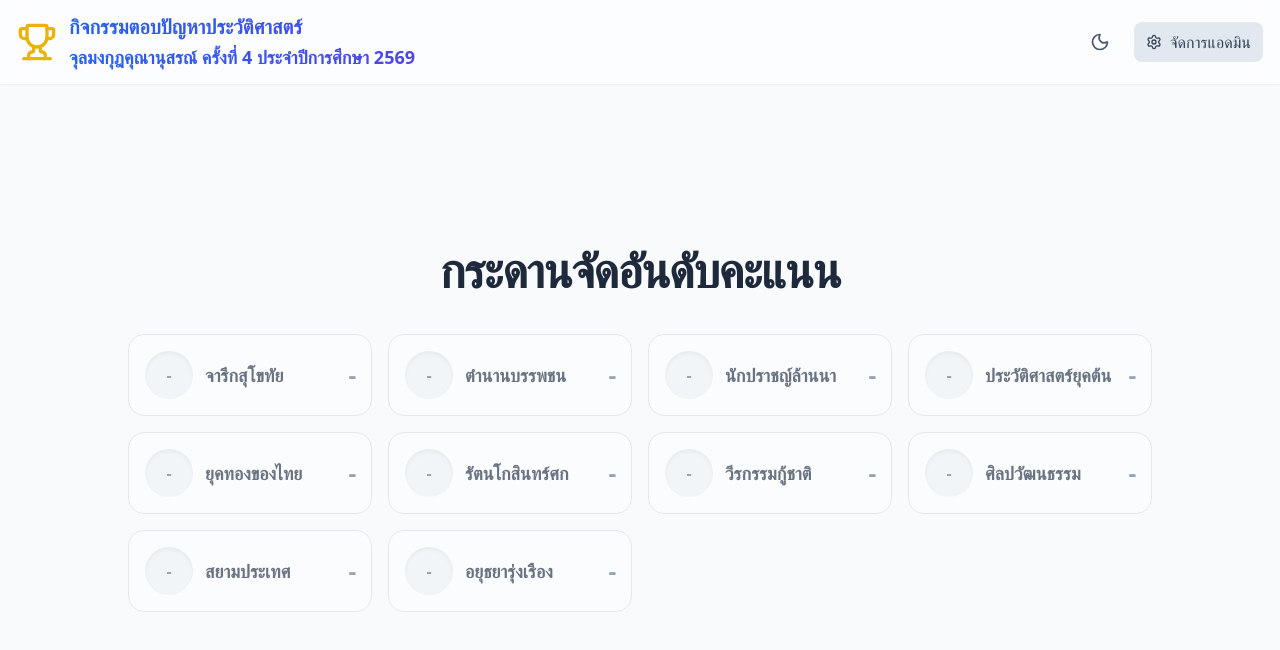
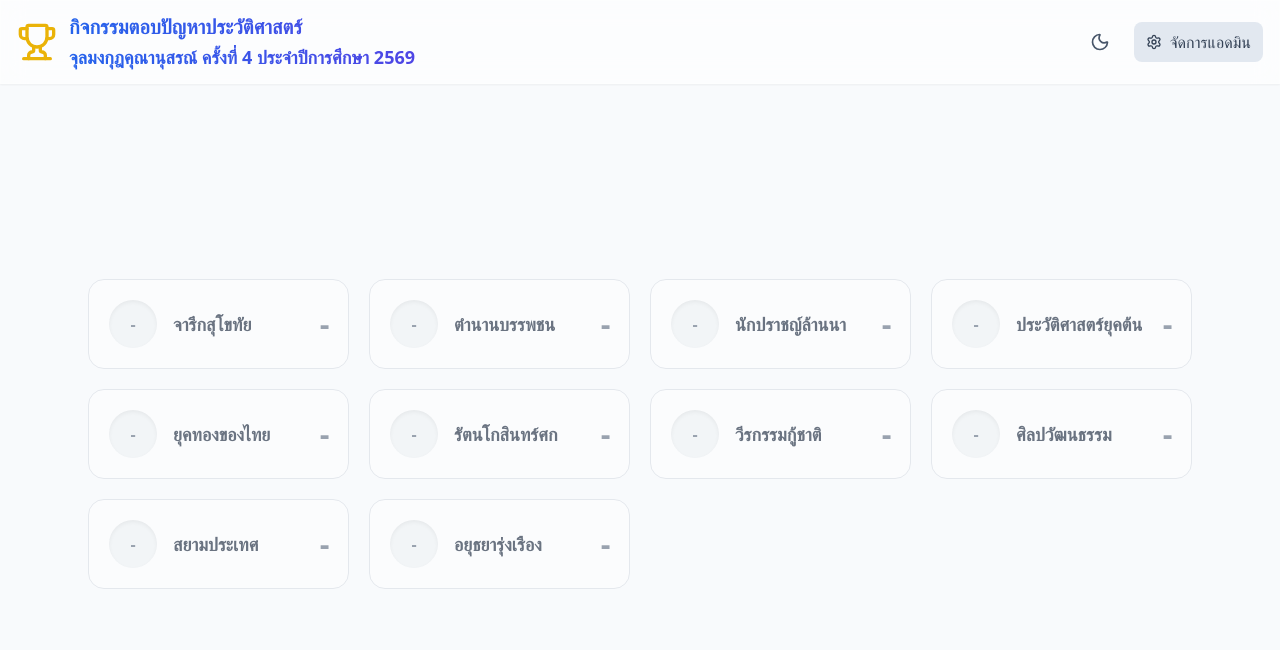
Before and after one commit to phongampaidh-cpu/leaderboard, a React (Vite) app: page / in a window 1280 px wide. Shown: the top 650 px of the page. Built offline with nearby package versions, Linux system fonts and the light colour scheme.

Commit message:
Update App.jsx

```diff
--- a/src/App.jsx
+++ b/src/App.jsx
@@ -4,29 +4,45 @@ import {
   RefreshCcw, Moon, Sun, ArrowLeft, PartyPopper
 } from 'lucide-react';
 
-// เพิ่มคอมโพเนนต์กราฟิกเด็กนักเรียน (SVG) สำหรับแอนิเมชันกระโดด
+// คอมโพเนนต์กราฟิกเด็กนักเรียน (ปรับให้มีความน่ารักสมจริง และใส่ชุดนักเรียน)
 const StudentMascot = ({ className }) => (
   <svg className={className} viewBox="0 0 100 100" fill="none" xmlns="http://www.w3.org/2000/svg">
-    <g transform="translate(0, 10)">
-      {/* Arms */}
-      <path d="M30 55 Q20 30 15 20" stroke="#fed7aa" strokeWidth="8" strokeLinecap="round" />
-      <path d="M70 55 Q80 30 85 20" stroke="#fed7aa" strokeWidth="8" strokeLinecap="round" />
+    <g transform="translate(0, 5)">
+      {/* Arms (Raised up for celebration) */}
+      <path d="M25 55 C 15 45, 10 25, 20 15" stroke="#FDBA74" strokeWidth="7" strokeLinecap="round" />
+      <path d="M75 55 C 85 45, 90 25, 80 15" stroke="#FDBA74" strokeWidth="7" strokeLinecap="round" />
+
+      {/* Hands */}
+      <circle cx="20" cy="15" r="5" fill="#FDBA74" />
+      <circle cx="80" cy="15" r="5" fill="#FDBA74" />
+
       {/* Shirt */}
-      <rect x="35" y="45" width="30" height="30" rx="8" fill="#ffffff" stroke="#e2e8f0" strokeWidth="2" />
-      <path d="M35 45 L50 55 L65 45" stroke="#cbd5e1" strokeWidth="2" fill="none" strokeLinecap="round" strokeLinejoin="round" />
-      <path d="M50 45 L50 75" stroke="#cbd5e1" strokeWidth="2" strokeLinecap="round" fill="none" />
+      <path d="M30 45 Q 50 35 70 45 L 75 80 Q 50 90 25 80 Z" fill="#F8FAFC" stroke="#E2E8F0" strokeWidth="2" />
+
+      {/* Shirt Collar */}
+      <path d="M38 43 L 50 55 L 62 43" stroke="#CBD5E1" strokeWidth="2" fill="#F1F5F9" strokeLinejoin="round" />
+
+      {/* Tie */}
+      <path d="M47 55 L 53 55 L 55 75 L 50 82 L 45 75 Z" fill="#1D4ED8" />
+
       {/* Head */}
-      <circle cx="50" cy="30" r="18" fill="#fed7aa" />
-      {/* Hair */}
-      <path d="M32 30 C32 5, 68 5, 68 30 C68 18, 32 18, 32 30 Z" fill="#1f2937" />
-      {/* Eyes */}
-      <path d="M41 28 Q44 24 47 28" stroke="#1f2937" strokeWidth="2.5" strokeLinecap="round" fill="none" />
-      <path d="M53 28 Q56 24 59 28" stroke="#1f2937" strokeWidth="2.5" strokeLinecap="round" fill="none" />
-      {/* Mouth */}
-      <path d="M43 34 Q50 42 57 34" stroke="#1f2937" strokeWidth="2" strokeLinecap="round" fill="#ef4444" />
+      <circle cx="50" cy="28" r="21" fill="#FDBA74" />
+
+      {/* Hair (Neat student haircut) */}
+      <path d="M26 28 C 26 -5, 74 -5, 74 28 C 74 15, 26 15, 26 28 Z" fill="#1E293B" />
+      <path d="M26 25 Q 30 15 40 12" stroke="#1E293B" strokeWidth="3" strokeLinecap="round" />
+
+      {/* Eyes (Sparkly happy eyes) */}
+      <path d="M39 25 Q 42.5 20 46 25" stroke="#1E293B" strokeWidth="3" strokeLinecap="round" fill="none" />
+      <path d="M54 25 Q 57.5 20 61 25" stroke="#1E293B" strokeWidth="3" strokeLinecap="round" fill="none" />
+
+      {/* Mouth (Happy open mouth) */}
+      <path d="M42 32 Q 50 44 58 32" fill="#EF4444" />
+      <path d="M45 32 Q 50 38 55 32" fill="#FCA5A5" /> {/* Tongue */}
+
       {/* Cheeks */}
-      <circle cx="39" cy="34" r="3" fill="#f87171" opacity="0.5" />
-      <circle cx="61" cy="34" r="3" fill="#f87171" opacity="0.5" />
+      <circle cx="36" cy="32" r="4.5" fill="#F87171" opacity="0.6" />
+      <circle cx="64" cy="32" r="4.5" fill="#F87171" opacity="0.6" />
     </g>
   </svg>
 );
@@ -38,7 +54,6 @@ const App = () => {
     if (saved) {
       return JSON.parse(saved);
     }
-    // ข้อมูลเริ่มต้นสำหรับทดสอบ
     return [
       { id: '1', name: 'ประวัติศาสตร์ยุคต้น', score: 0 },
       { id: '2', name: 'สยามประเทศ', score: 0 },
@@ -69,7 +84,6 @@ const App = () => {
     return localStorage.getItem('bmpn_celebrate') === 'true';
   });
 
-  // State สำหรับเก็บรายชื่อทีมที่กำลังมีแอนิเมชันเด็กนักเรียนกระโดด
   const [animatingTeams, setAnimatingTeams] = useState(new Set());
   const prevTeamsRef = useRef(teams);
 
@@ -150,7 +164,6 @@ const App = () => {
         return next;
       });
 
-      // หน่วงเวลาเคลียร์แอนิเมชัน 2.5 วินาที
       setTimeout(() => {
         setAnimatingTeams(prev => {
           const next = new Set(prev);
@@ -174,7 +187,6 @@ const App = () => {
   }, [darkMode]);
 
   // === Helper Functions ===
-  // จัดเรียงทีมตามคะแนน (มากไปน้อย) และถ้าคะแนนเท่ากัน เรียงตามตัวอักษร ก-ฮ
   const sortedTeams = [...teams].sort((a, b) => {
     if (b.score === a.score) {
       return a.name.localeCompare(b.name, 'th');
@@ -217,7 +229,7 @@ const App = () => {
   const updateScore = (id, amount) => {
     setTeams(teams.map(t => {
       if (t.id === id) {
-        return { ...t, score: Math.max(0, t.score + amount) }; // ป้องกันคะแนนติดลบ
+        return { ...t, score: Math.max(0, t.score + amount) };
       }
       return t;
     }));
@@ -231,9 +243,6 @@ const App = () => {
 
   // === สไตล์ CSS เพิ่มเติม ===
   const customStyles = `
-    .flip-list-move {
-      transition: transform 0.5s cubic-bezier(0.4, 0, 0.2, 1);
-    }
     .glass-panel {
       background: rgba(255, 255, 255, 0.6);
       backdrop-filter: blur(12px);
@@ -252,14 +261,14 @@ const App = () => {
       animation: fadeInUp 0.6s cubic-bezier(0.16, 1, 0.3, 1) forwards;
     }
 
-    /* แอนิเมชันเด็กนักเรียนกระโดด */
+    /* แอนิเมชันเด็กนักเรียนกระโดดแบบสมจริงและน่ารักขึ้น */
     @keyframes studentPop {
-      0% { transform: translateX(-50%) translateY(100px) scale(0.8); opacity: 0; }
-      15% { transform: translateX(-50%) translateY(-25px) scale(1.1); opacity: 1; }
-      30% { transform: translateX(-50%) translateY(5px) scale(1); opacity: 1; }
-      45% { transform: translateX(-50%) translateY(-20px) scale(1.05); opacity: 1; }
-      60% { transform: translateX(-50%) translateY(5px) scale(1); opacity: 1; }
-      75% { transform: translateX(-50%) translateY(-15px) scale(1.02); opacity: 1; }
+      0% { transform: translateX(-50%) translateY(100px) scale(0.6) rotate(0deg); opacity: 0; }
+      15% { transform: translateX(-50%) translateY(-35px) scale(1.15) rotate(-6deg); opacity: 1; }
+      30% { transform: translateX(-50%) translateY(10px) scale(0.95) rotate(4deg); opacity: 1; }
+      45% { transform: translateX(-50%) translateY(-25px) scale(1.05) rotate(-3deg); opacity: 1; }
+      60% { transform: translateX(-50%) translateY(0px) scale(1) rotate(2deg); opacity: 1; }
+      75% { transform: translateX(-50%) translateY(0px) scale(1) rotate(0deg); opacity: 1; }
       100% { transform: translateX(-50%) translateY(100px) scale(0.8); opacity: 0; }
     }
     .student-container {
@@ -269,7 +278,7 @@ const App = () => {
       pointer-events: none;
     }
     .is-animating .student-container {
-      animation: studentPop 2.5s cubic-bezier(0.25, 1, 0.5, 1) forwards;
+      animation: studentPop 2.5s cubic-bezier(0.34, 1.56, 0.64, 1) forwards;
     }
   `;
 
@@ -318,11 +327,6 @@ const App = () => {
             ========================================================================= */}
         {!isAdmin && (
           <div className="flex-1 flex flex-col justify-center py-4">
-            <div className="text-center mb-6 sm:mb-8 -mt-[0.7cm]">
-              <h2 className="text-3xl md:text-5xl font-extrabold tracking-tight">
-                กระดานจัดอันดับคะแนน
-              </h2>
-            </div>
 
             {(() => {
               if (teams.length === 0) {
@@ -336,7 +340,6 @@ const App = () => {
               // ประมวลผลอันดับ (ถ้าคะแนนเท่ากัน ให้อันดับเดียวกัน)
               const teamsWithRank = sortedTeams.map((team, index, arr) => {
                 if (team.score === 0) return { ...team, displayRank: '-' };
-                // หาระยะที่ทีมนี้ไปชนกับคะแนนแรกสุดที่เจอ
                 const actualRank = arr.findIndex(t => t.score === team.score) + 1;
                 return { ...team, displayRank: actualRank };
               });
@@ -352,19 +355,19 @@ const App = () => {
               const bottomTeams = [...rankedTeams.slice(3), ...unrankedTeams];
 
               return (
-                <div className="flex flex-col gap-6 sm:gap-8 w-full max-w-5xl mx-auto">
+                <div className="flex flex-col gap-6 sm:gap-10 w-full">
 
                   {/* --- แท่นรางวัล (Podium) สำหรับ Top 3 --- */}
                   {rank1 && (
-                    <div className="flex flex-row justify-center items-end gap-2 sm:gap-6 mt-6 sm:mt-8 mb-6 h-[280px] sm:h-[350px] px-2 w-full max-w-4xl mx-auto">
+                    <div className="flex flex-row justify-center items-end gap-2 sm:gap-6 mt-4 sm:mt-6 mb-4 h-[280px] sm:h-[350px] px-2 w-full max-w-4xl mx-auto">
 
                       {/* แท่นอันดับ 2 (ซ้าย) */}
                       {rank2 ? (
                         <div className={`flex flex-col items-center w-28 sm:w-48 animate-fade-in-up relative ${animatingTeams.has(rank2.id) ? 'is-animating' : ''}`} style={{ animationDelay: '0.1s' }}>
 
-                          {/* เด็กนักเรียนกระโดด (จะแสดงเมื่อได้คะแนน) */}
-                          <div className="student-container absolute -top-14 sm:-top-20 left-1/2">
-                            <StudentMascot className="w-16 h-16 sm:w-24 sm:h-24 drop-shadow-lg" />
+                          {/* เด็กนักเรียนกระโดด */}
+                          <div className="student-container absolute -top-20 sm:-top-28 left-1/2">
+                            <StudentMascot className="w-20 h-20 sm:w-32 sm:h-32 drop-shadow-xl" />
                           </div>
 
                           <div className="flex flex-col items-center mb-2 bg-gradient-to-r from-slate-200 to-gray-100 dark:from-slate-700 dark:to-gray-800 p-2 sm:p-4 rounded-2xl shadow-xl border border-slate-300 dark:border-slate-500 w-full relative z-10 text-center transition-transform hover:-translate-y-1 scale-[1.01]">
@@ -381,9 +384,9 @@ const App = () => {
                       {/* แท่นอันดับ 1 (ตรงกลาง) */}
                       <div className={`flex flex-col items-center w-36 sm:w-60 animate-fade-in-up z-20 relative ${animatingTeams.has(rank1.id) ? 'is-animating' : ''}`}>
 
-                          {/* เด็กนักเรียนกระโดด (จะแสดงเมื่อได้คะแนน) */}
-                          <div className="student-container absolute -top-16 sm:-top-24 left-1/2">
-                            <StudentMascot className="w-20 h-20 sm:w-32 sm:h-32 drop-shadow-xl" />
+                          {/* เด็กนักเรียนกระโดด */}
+                          <div className="student-container absolute -top-24 sm:-top-36 left-1/2">
+                            <StudentMascot className="w-24 h-24 sm:w-40 sm:h-40 drop-shadow-2xl" />
                           </div>
 
                           <div className="flex flex-col items-center mb-2 bg-gradient-to-br from-yellow-100 to-amber-50 dark:from-yellow-900/60 dark:to-amber-900/30 p-3 sm:p-5 rounded-2xl shadow-2xl border-2 border-yellow-400 dark:border-yellow-500 w-full relative z-10 text-center transition-transform hover:-translate-y-2 scale-105">
@@ -401,9 +404,9 @@ const App = () => {
                       {rank3 ? (
                         <div className={`flex flex-col items-center w-28 sm:w-48 animate-fade-in-up relative ${animatingTeams.has(rank3.id) ? 'is-animating' : ''}`} style={{ animationDelay: '0.2s' }}>
 
-                          {/* เด็กนักเรียนกระโดด (จะแสดงเมื่อได้คะแนน) */}
-                          <div className="student-container absolute -top-14 sm:-top-20 left-1/2">
-                            <StudentMascot className="w-16 h-16 sm:w-24 sm:h-24 drop-shadow-lg" />
+                          {/* เด็กนักเรียนกระโดด */}
+                          <div className="student-container absolute -top-20 sm:-top-28 left-1/2">
+                            <StudentMascot className="w-20 h-20 sm:w-32 sm:h-32 drop-shadow-xl" />
                           </div>
 
                           <div className="flex flex-col items-center mb-2 bg-white dark:bg-slate-800 p-2 sm:p-4 rounded-2xl shadow-lg border border-amber-300 dark:border-amber-900/50 w-full relative z-10 text-center transition-transform hover:-translate-y-1">
@@ -420,21 +423,21 @@ const App = () => {
                     </div>
                   )}
 
-                  {/* --- ตารางรายชื่อทีมที่เหลือแบบคอลัมน์ (Grid) จัดวางแบบพอดี --- */}
+                  {/* --- ตารางรายชื่อทีมที่เหลือแบบคอลัมน์ (Grid) ขยายขนาดการ์ด --- */}
                   {bottomTeams.length > 0 && (
-                    <div className="grid grid-cols-2 md:grid-cols-3 lg:grid-cols-4 gap-3 sm:gap-4 mt-2 w-full max-w-full">
+                    <div className="grid grid-cols-2 sm:grid-cols-3 lg:grid-cols-4 gap-4 sm:gap-5 w-full px-2 max-w-full pb-4">
                       {bottomTeams.map((team) => {
                         const isRanked = team.score > 0;
                         return (
                           <div
                             key={team.id}
-                            className={`flex items-center justify-between p-3 sm:p-4 rounded-2xl border transition-all duration-300 hover:shadow-md hover:-translate-y-1 ${
+                            className={`flex items-center justify-between p-3 sm:p-5 rounded-2xl border transition-all duration-300 hover:shadow-md hover:-translate-y-1 ${
                               isRanked
                                 ? 'glass-panel border-blue-200 dark:border-blue-900/50 hover:border-blue-400'
                                 : 'bg-white/40 dark:bg-slate-800/40 border-slate-200 dark:border-slate-700 grayscale-[40%]'
                             }`}
                           >
-                            <div className="flex items-center gap-3 overflow-hidden">
+                            <div className="flex items-center gap-3 sm:gap-4 overflow-hidden">
                               <div className={`w-10 h-10 sm:w-12 sm:h-12 flex-shrink-0 rounded-full flex items-center justify-center font-bold text-sm sm:text-base shadow-inner ${
                                 isRanked
                                   ? 'bg-blue-100 dark:bg-blue-900/50 text-blue-700 dark:text-blue-300'
@@ -448,7 +451,7 @@ const App = () => {
                                 {team.name}
                               </h4>
                             </div>
-                            <div className={`text-xl sm:text-2xl font-black tabular-nums tracking-tighter ml-2 flex-shrink-0 ${
+                            <div className={`text-xl sm:text-2xl md:text-3xl font-black tabular-nums tracking-tighter ml-3 flex-shrink-0 ${
                               isRanked ? 'text-blue-600 dark:text-blue-400' : 'text-slate-400 dark:text-slate-500'
                             }`}>
                               {isRanked ? team.score.toLocaleString() : '-'}
```
